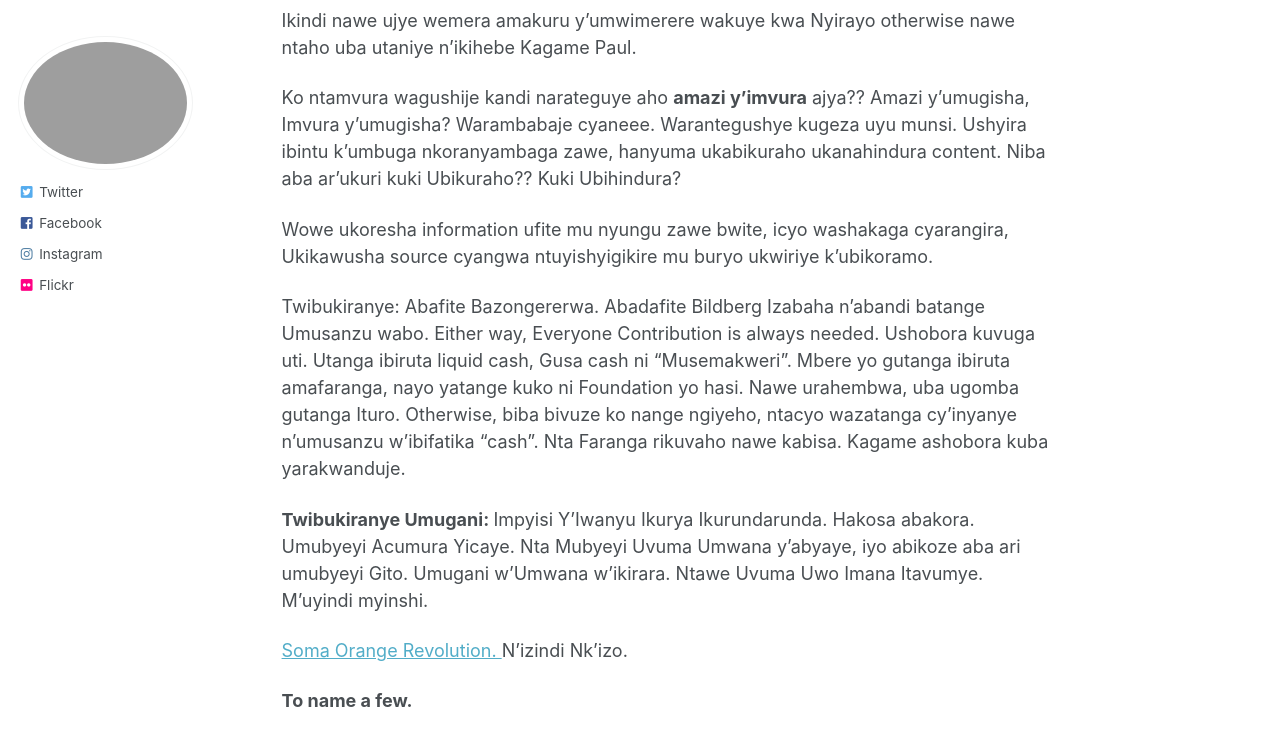
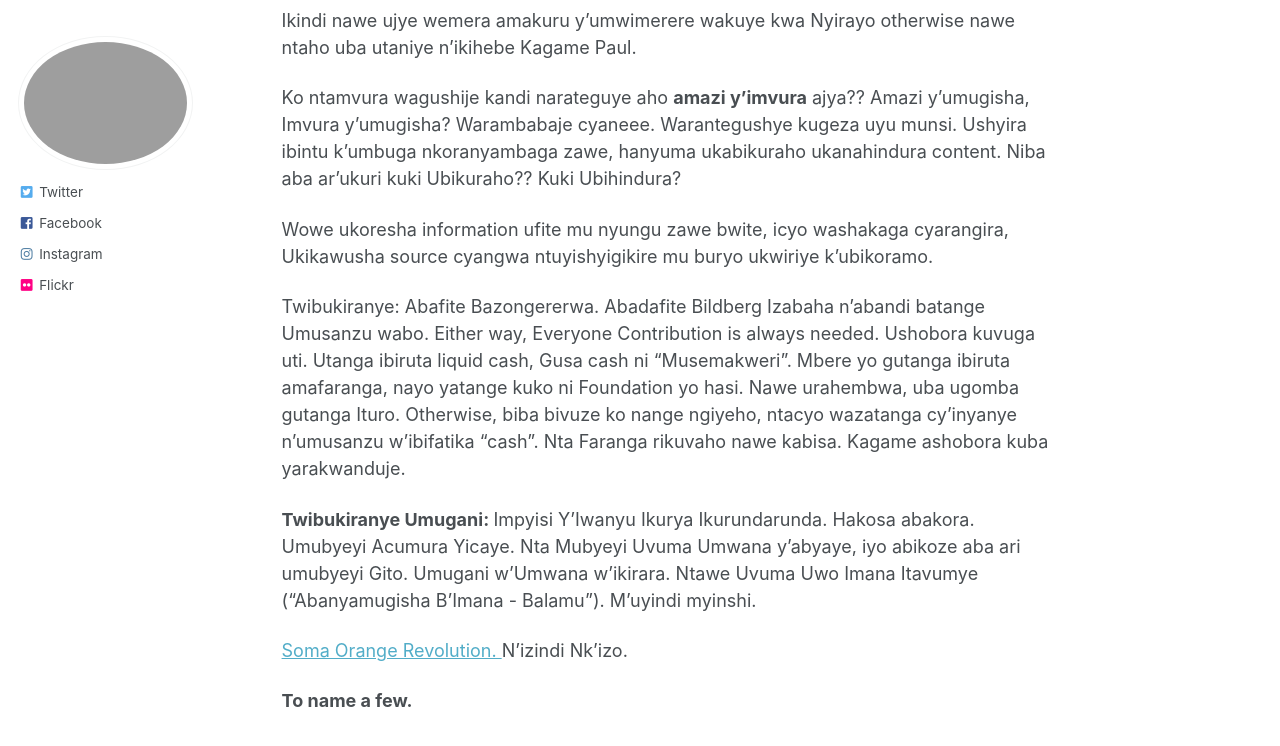
Before and after one commit to phdcsseiden/phdcsseiden.github.io, a Jekyll site: the page built from _pages/Gitwaza.md, in a window 1280 px wide and 900 px high, scrolled down 1256 px. Shown: the top 746 px of the window. Built offline with Jekyll 4.4.1, drawn with Linux system fonts in a browser that asks for light colours.

Commit message:
Update Gitwaza.md

```diff
--- a/_pages/Gitwaza.md
+++ b/_pages/Gitwaza.md
@@ -49,7 +49,7 @@
 Twibukiranye: Abafite Bazongererwa. Abadafite Bildberg Izabaha n'abandi batange Umusanzu wabo. Either way, Everyone Contribution is always needed. Ushobora kuvuga uti. Utanga ibiruta liquid cash, Gusa cash ni "Musemakweri". Mbere yo gutanga ibiruta amafaranga, nayo yatange kuko ni Foundation yo hasi. Nawe urahembwa, uba ugomba gutanga Ituro. Otherwise, biba bivuze ko nange ngiyeho, ntacyo wazatanga cy'inyanye n'umusanzu w'ibifatika "cash". Nta Faranga rikuvaho nawe kabisa. Kagame ashobora kuba yarakwanduje.
 
 
-<b> Twibukiranye Umugani: </b>   Impyisi Y'Iwanyu Ikurya Ikurundarunda. Hakosa abakora. Umubyeyi Acumura Yicaye. Nta Mubyeyi Uvuma Umwana y'abyaye, iyo abikoze aba ari umubyeyi Gito. Umugani w'Umwana w'ikirara. Ntawe Uvuma Uwo Imana Itavumye. M'uyindi myinshi.
+<b> Twibukiranye Umugani: </b>   Impyisi Y'Iwanyu Ikurya Ikurundarunda. Hakosa abakora. Umubyeyi Acumura Yicaye. Nta Mubyeyi Uvuma Umwana y'abyaye, iyo abikoze aba ari umubyeyi Gito. Umugani w'Umwana w'ikirara. Ntawe Uvuma Uwo Imana Itavumye ("Abanyamugisha B'Imana - Balamu"). M'uyindi myinshi.
 
 
 
```
